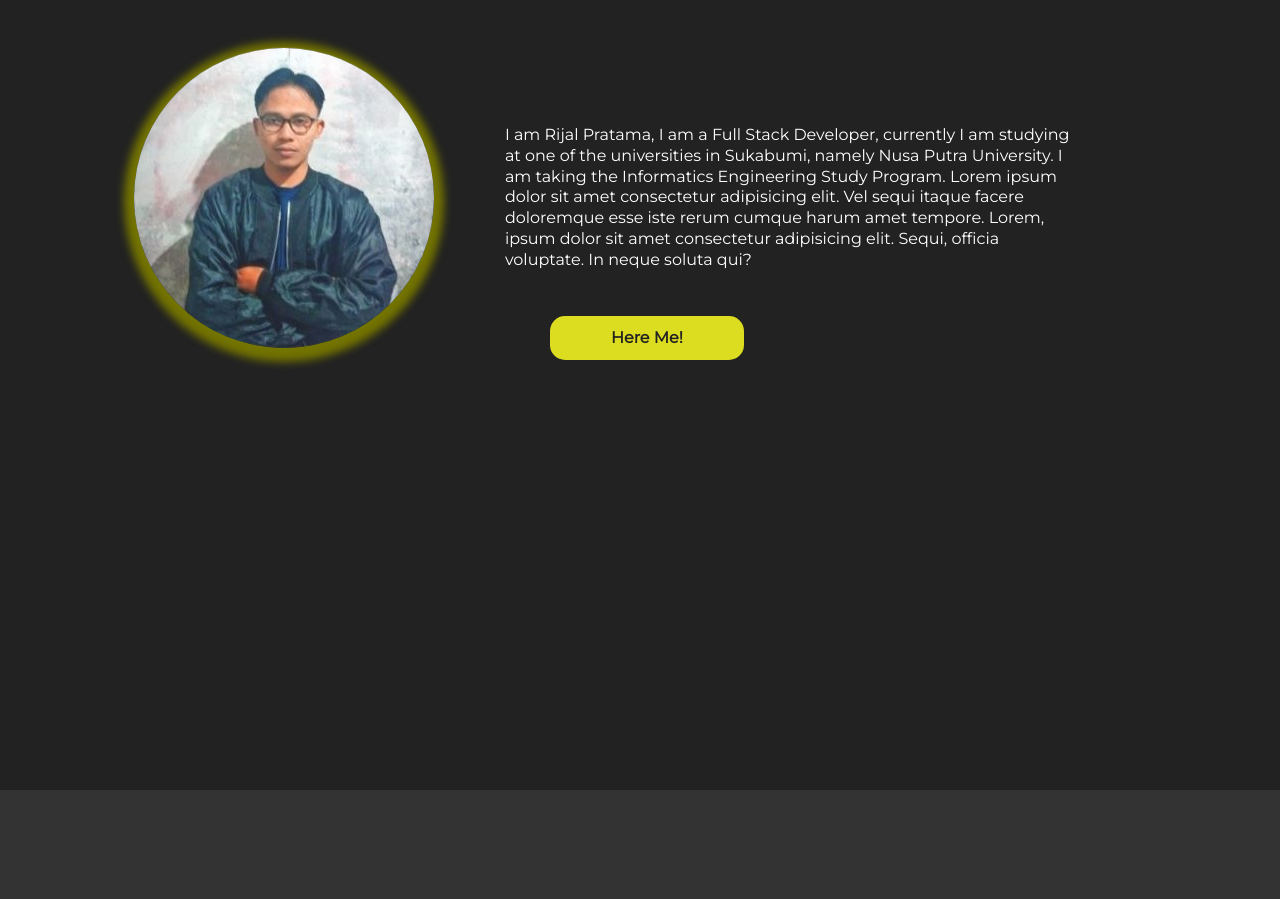
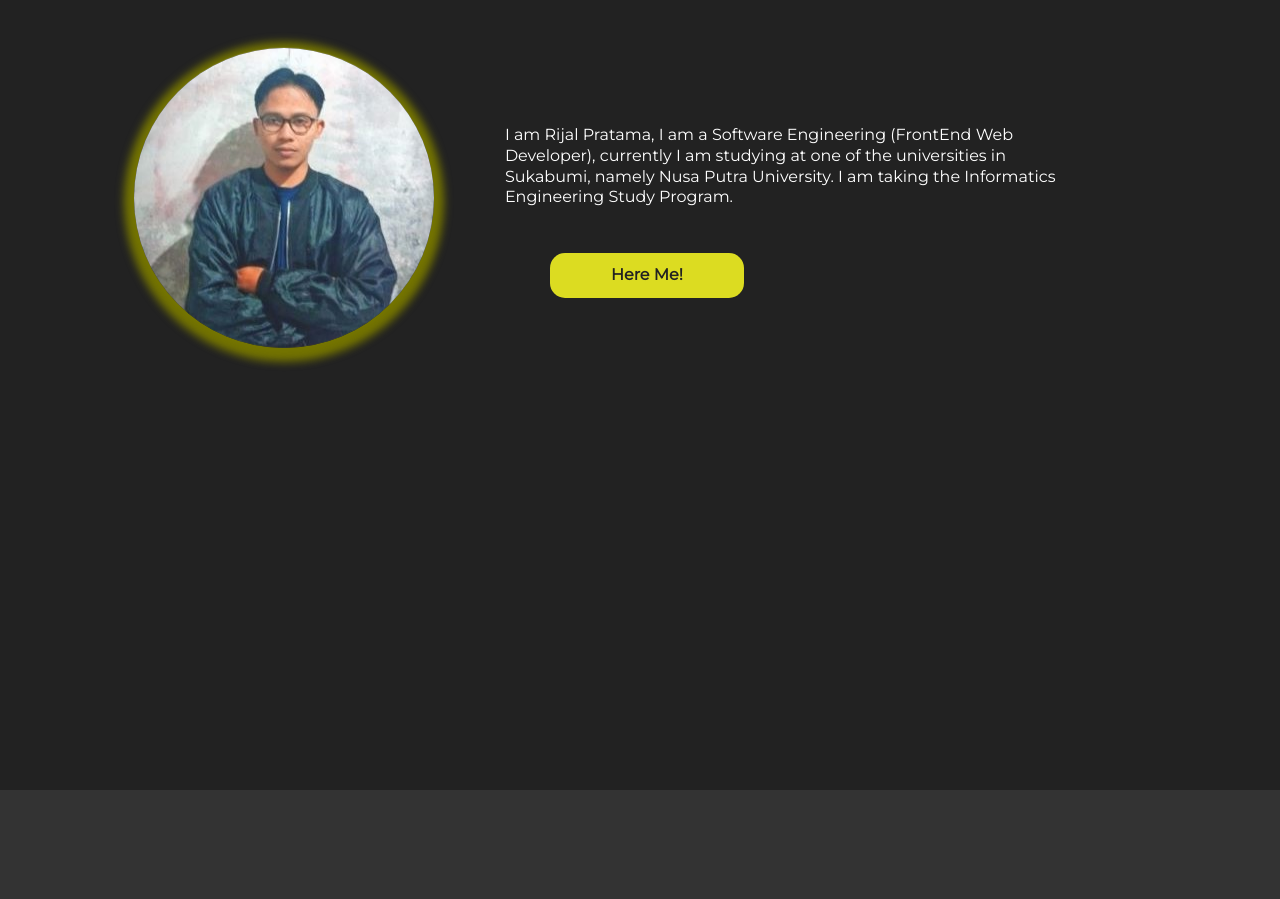
Before and after one commit to Rijalpratama23/rijalPratama_Portofolio, a plain HTML site: page index.html in a window 1280 px wide. Shown: the part 989-1888 px from the top of the page. Drawn offline with nearby package versions, Linux system fonts and the light colour scheme; a web font is replaced by a local one.

Commit message:
upgrade file html

```diff
--- a/index.html
+++ b/index.html
@@ -79,9 +79,7 @@
                     <img src="asset/gambar 2 - Copy.jpg" alt="poto">
                 </figure>
                 <div class="paragrap-about" data-aos="flip-left">
-                    <p>I am Rijal Pratama, I am a Full Stack Developer, currently I am studying at one of the universities in Sukabumi, namely Nusa Putra University. I am taking the Informatics Engineering Study Program.
-                        Lorem ipsum dolor sit amet consectetur adipisicing elit. Vel sequi itaque facere doloremque esse iste rerum cumque harum amet tempore.
-                        Lorem, ipsum dolor sit amet consectetur adipisicing elit. Sequi, officia voluptate. In neque soluta qui?
+                    <p>I am Rijal Pratama, I am a Software Engineering (FrontEnd Web Developer), currently I am studying at one of the universities in Sukabumi, namely Nusa Putra University. I am taking the Informatics Engineering Study Program.
                     </p>
                     <div class="hereme-about"><a href="#">Here Me!</a></div>
                 </div>
```
